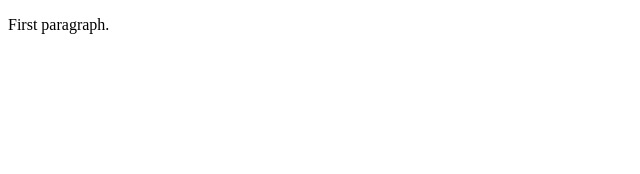
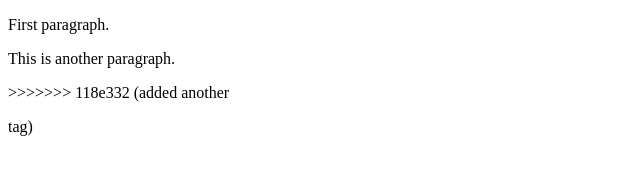
Before and after one commit to williamnw03/learning-git, a plain HTML site: page index.html in a window 1280 px wide. Shown: the whole page, without its empty margins (0-640 px from the left). Drawn offline with Linux system fonts and the light colour scheme.

Commit message:
added another <p> tag

```diff
--- a/index.html
+++ b/index.html
@@ -8,7 +8,9 @@
     <body>
 
         <p>First paragraph.</p>
+        <p>This is another paragraph.</p>
 
     </body>
 
 </html>
+>>>>>>> 118e332 (added another <p> tag)
```
